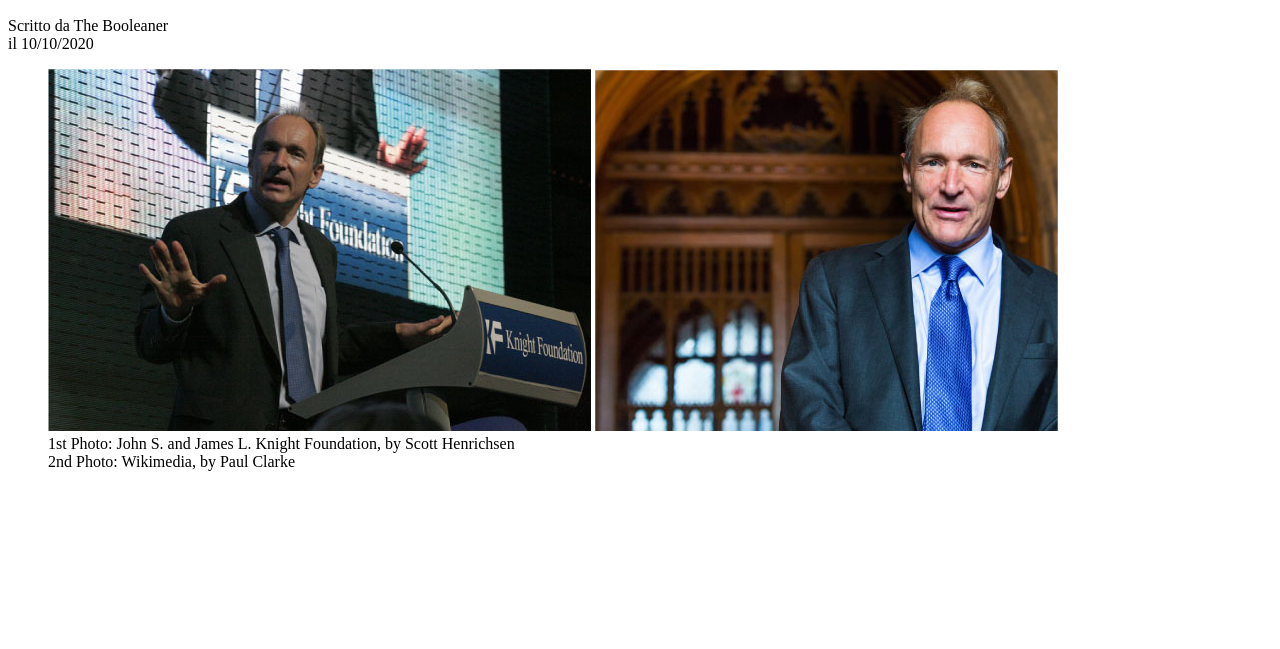
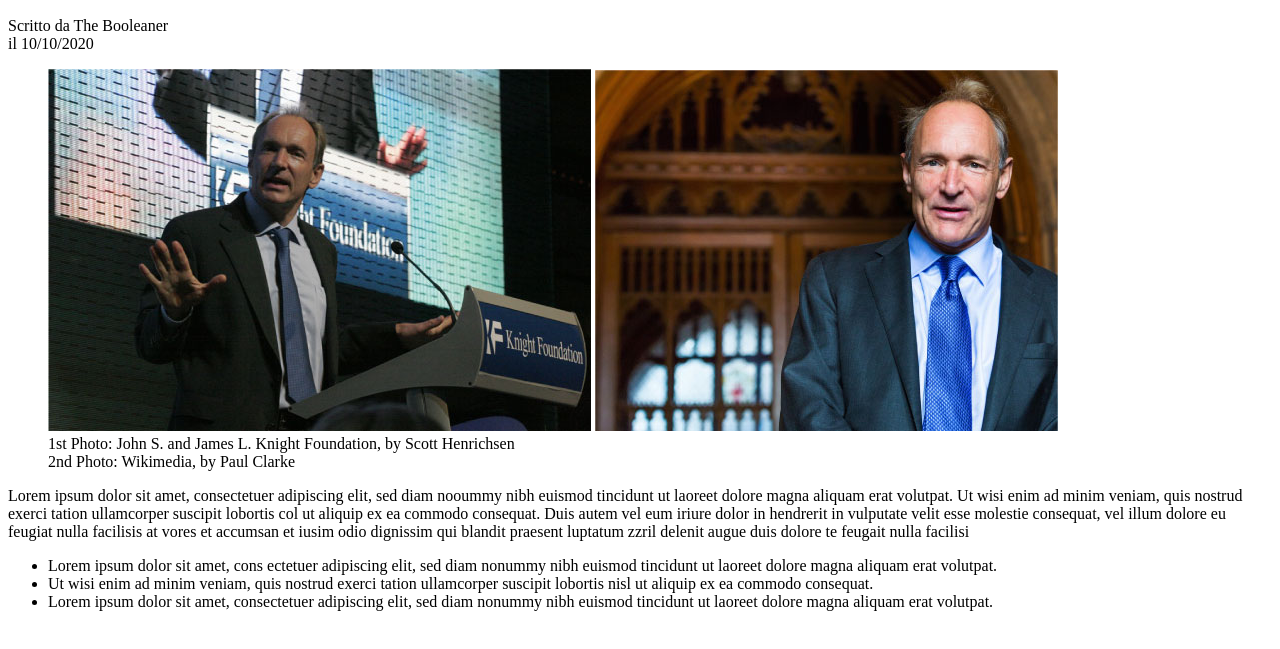
Before and after one commit to AndreaBarbuto99/html-css-booleaner, a plain HTML site: page index.html in a window 1280 px wide. Shown: the part 97-746 px from the top of the page. Drawn offline with Linux system fonts and the light colour scheme.

Commit message:
feat: Aggiunto paragrafo e lista non ordinata

```diff
--- a/index.html
+++ b/index.html
@@ -35,8 +35,16 @@
 
                 </figcaption>
             </figure>
+            <!-- Primo paragrafo con evidenziatura -->
+            <p>
+                Lorem ipsum dolor sit amet, consectetuer adipiscing elit, sed diam nooummy nibh euismod tincidunt ut laoreet dolore magna aliquam erat volutpat. Ut wisi enim ad minim veniam, quis nostrud exerci tation ullamcorper suscipit lobortis col ut aliquip ex ea commodo consequat. Duis autem vel eum iriure dolor in hendrerit in vulputate velit esse molestie consequat, vel illum dolore eu feugiat nulla facilisis at vores et accumsan et iusim odio dignissim qui blandit praesent luptatum zzril delenit augue duis dolore te feugait nulla facilisi
+            </p>
 
-
+            <ul>
+                <li>Lorem ipsum dolor sit amet, cons ectetuer adipiscing elit, sed diam nonummy nibh euismod tincidunt ut laoreet dolore magna aliquam erat volutpat.</li>
+                <li>Ut wisi enim ad minim veniam, quis nostrud exerci tation ullamcorper suscipit lobortis nisl ut aliquip ex ea commodo consequat.</li>
+                <li>Lorem ipsum dolor sit amet, consectetuer adipiscing elit, sed diam nonummy nibh euismod tincidunt ut laoreet dolore magna aliquam erat volutpat.</li>
+            </ul>
         </article>
     </main>
 
```
